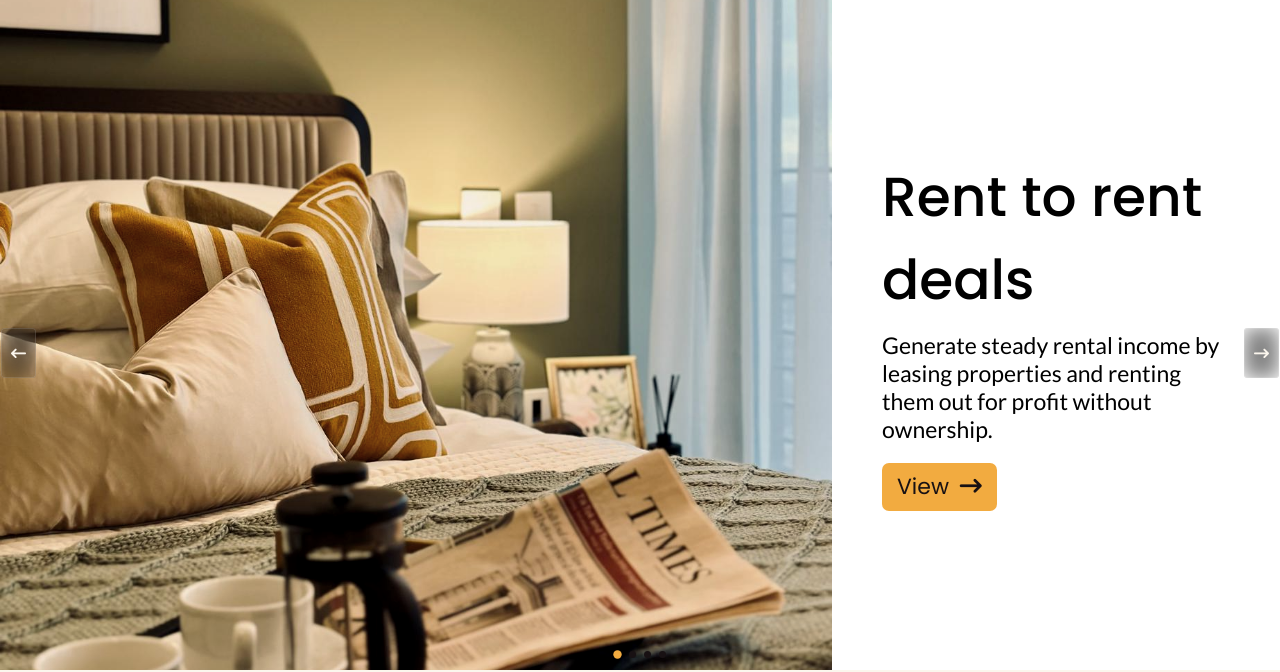
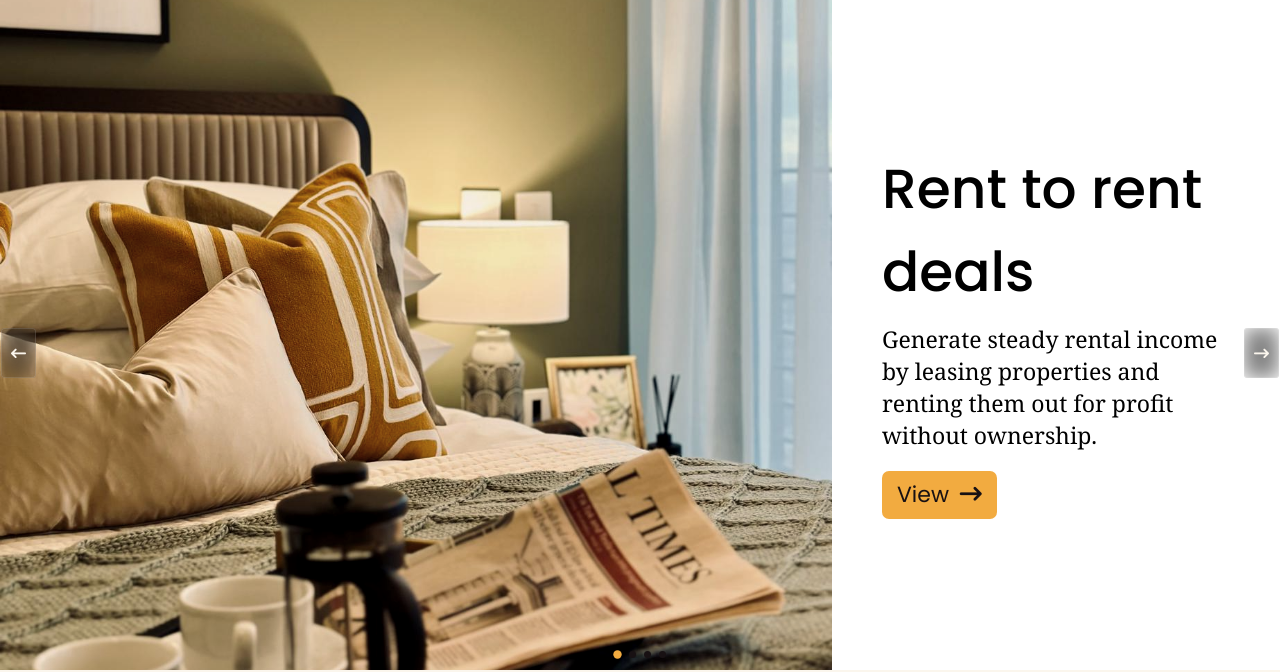
Before and after one commit to M4kses0wicz/Ekuza-Estates-Ltd, a plain HTML site: page index.html in a window 1280 px wide. Shown: the part 130-802 px from the top of the page. Drawn offline with nearby package versions, Linux system fonts and the light colour scheme; a script that the page names is missing; a web font is replaced by a local one.

Commit message:
font update 1.1

```diff
--- a/style/_base.scss
+++ b/style/_base.scss
@@ -21,7 +21,7 @@ $gold: #f2ab40;
 $black: #181113;
 
 $font-primary: "poppins";
-$font-secondary: "lato"; // georgia
+$font-secondary: georgia; // lato
 
 @mixin FlexCenter($fd) {
   display: flex;
```
Also changed, not shown: style/css/index.css.
